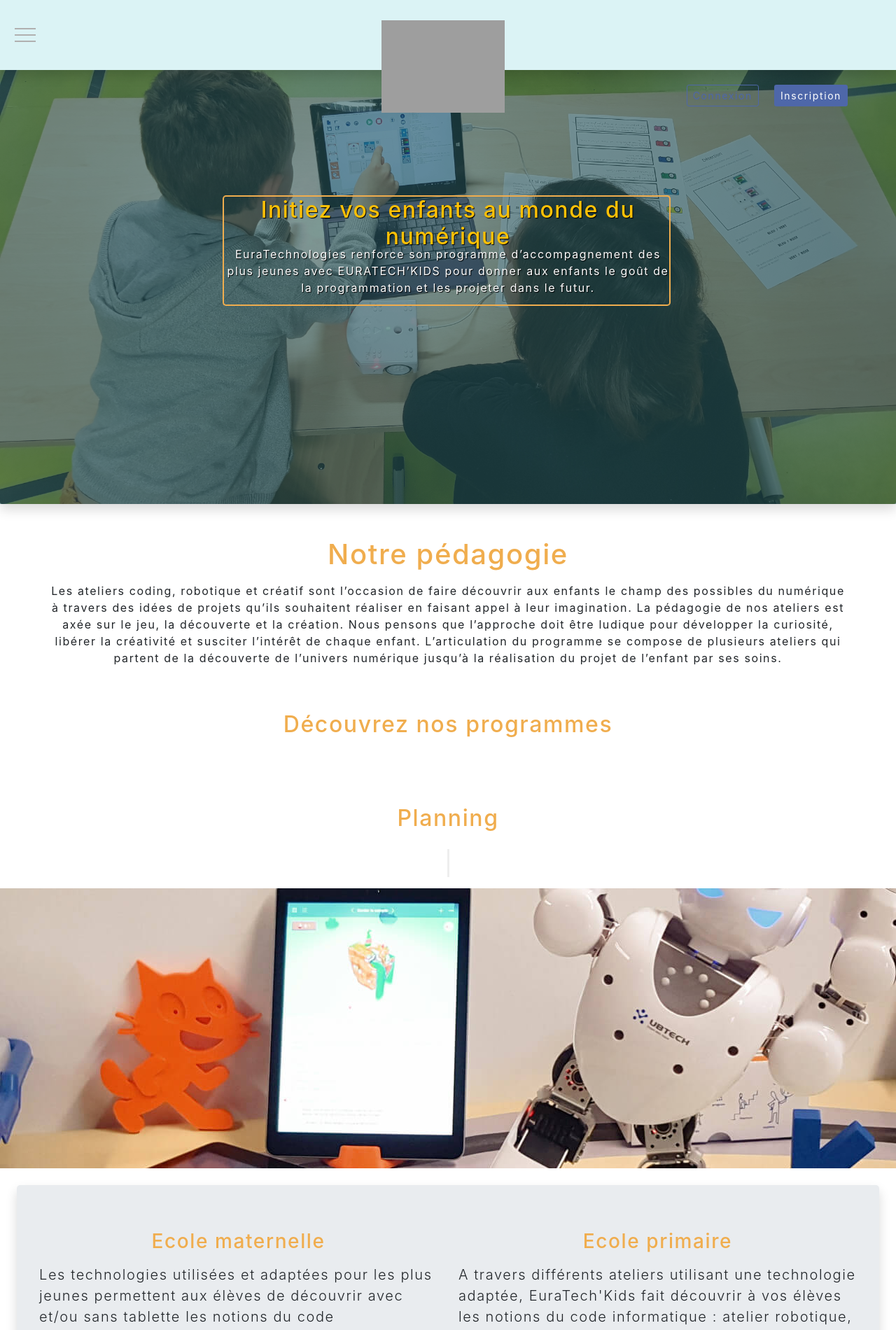
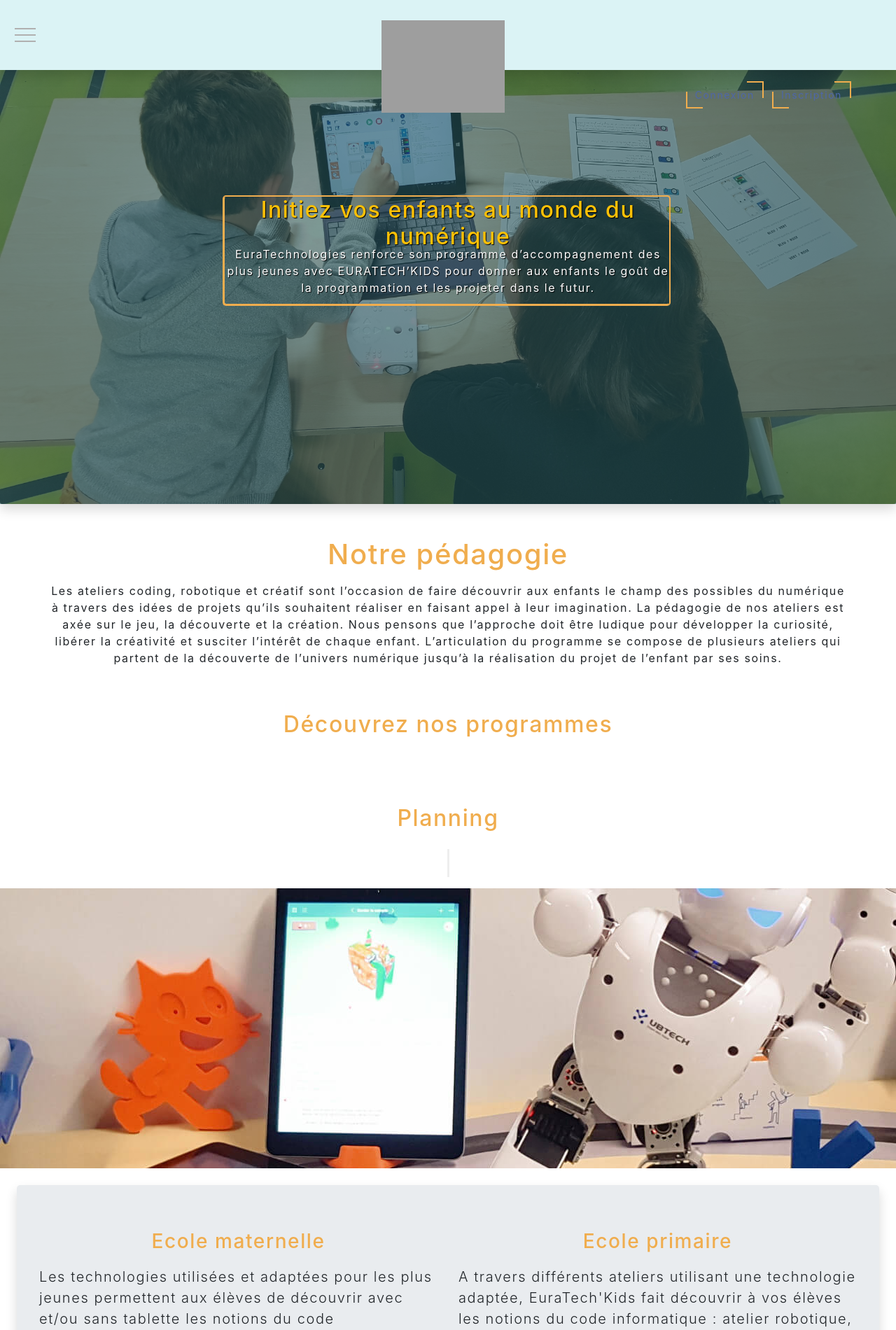
Before and after one commit to Projet-Euratech-Kids/Euratech-kids, a Symfony app: template templates/index/index.html.twig in a window 1280 px wide. Shown: the top 1900 px of the page at 70% size. Run offline with Twig, Linux system fonts and the light colour scheme; the template is opened without the code that fills it, so the values that code supplies are empty; form fields are guessed from the names that the template uses; some libraries are stand-ins or nearby versions; grey boxes are pictures that could not be loaded.

Commit message:
effect btn and h3 school and JS

```diff
--- a/public/css/style.css
+++ b/public/css/style.css
@@ -219,7 +219,7 @@ left: -2px;
 width: 0;
 height: 0;
 background: transparent;
-border: 2px solid transparent;
+border: 3px solid transparent;
 }
 
 h2:after{
@@ -430,10 +430,10 @@ animation-delay: 1s;
     margin-top: 5px;
 }
 .time-right:hover {
-    box-shadow: -15px 0 30px -15px #f0ad4e !important;
+    box-shadow: 5px 0 35px -15px #f0ad4e !important;
 }
 .time-left:hover {
-    box-shadow: 5px 0 35px -15px #9C4E95 !important;
+    box-shadow: 5px 0 25px -15px #9C4E95 !important;
 }
 /* section 4 separator */
 #separatorImg {
@@ -448,6 +448,16 @@ animation-delay: 1s;
 
 /* section 5 Ecole */
 
+.jumbotron h3:after{
+    display: block;
+    content: '';
+    border-bottom: solid 3px #f0ad4e;
+    transform: scaleX(0);
+    transition: transform 500ms ease-in-out;
+}
+.jumbotron h3:hover:after {
+     transform: scaleX(1);
+}
 
 
 /* section 6 galerie d'image */
@@ -469,6 +479,10 @@ animation-delay: 1s;
     background-attachment: fixed;
     position: relative;
     text-shadow: 1px 1px 1px black;
+}
+#separatorImgNewsletter button {
+    color: white !important;
+    font-weight: bold;
 }
 
 .caption{
@@ -502,6 +516,9 @@ animation-delay: 1s;
 #contact:hover {
     background-color: rgba(219, 243, 245, 0.70);
 }
+#contact button {
+    font-weight: bold;
+}
 
 /* footer */
 #eura{
@@ -512,6 +529,45 @@ animation-delay: 1s;
 }
 footer i:hover{
     color: red !important;
+}
+
+
+/* effect btn */
+
+.effect {
+    border: none;
+    display: inline-block;
+    outline: none;
+    position: relative;
+}
+.effect:before, .effect:after {
+    border-color: transparent;
+    -webkit-transition: all 0.25s;
+    transition: all 0.25s;
+    border-style: solid;
+    border-width: 0;
+    content: "";
+    height: 24px;
+    position: absolute;
+    width: 24px;
+}
+.effect:before {
+    border-color: #f0ad4e;
+    border-right-width: 2px;
+    border-top-width: 2px;
+    right: -5px;
+    top: -5px;
+}
+.effect:after {
+    border-bottom-width: 2px;
+    border-color: #f0ad4e;
+    border-left-width: 2px;
+    bottom: -5px;
+    left: -5px;
+}
+.effect:hover:before, .effect.hover:before, .effect:hover:after, .effect.hover:after {
+    height: 100%;
+    width: 100%;
 }
 
 /* media */
--- a/public/js/main.js
+++ b/public/js/main.js
@@ -205,3 +205,11 @@ $("input[type=checkbox]").on( "click", function(){
      $("#mdp").attr("type","password");
   }
 });
+
+
+/* btn hover effect */
+$(".hover").mouseleave(
+    function() {
+      $(this).removeClass("hover");
+    }
+  );
--- a/templates/base.html.twig
+++ b/templates/base.html.twig
@@ -22,8 +22,8 @@
             <footer class="container-fluid text-white shadow-lg" style="background-color: rgb(78,103,169);">
                 <div class="container">
                     <div class="row pt-5">
-                        <div class="col-6 col-lg-3 col-md-3 pb-3"><img id="eura" src="{{ asset('img/euratechnologies-logo-white.svg') }}" alt="euratech" class="mr-3 img-fluid"></div>
-                        <div class="col-6 col-lg-3 col-md-3 pb-3"><img id="lille" src="{{ asset('img/Logo_de_Lille.png') }}" alt="Lille" class="img-fluid"></div>
+                        <a class="col-6 col-lg-3 col-md-3 pb-3" href="https://www.euratechnologies.com/"><img id="eura" src="{{ asset('img/euratechnologies-logo-white.svg') }}" alt="euratech" class="mr-3 img-fluid"></a>
+                        <a class="col-6 col-lg-3 col-md-3 pb-3" href="https://www.lille.fr/"><img id="lille" src="{{ asset('img/Logo_de_Lille.png') }}" alt="Lille" class="img-fluid"></a>
                         <div class="col-12 col-lg-3 col-md-3 pb-3">
                             <p class="text-left">
                                 EuraTech'Kids
@@ -37,9 +37,9 @@
                             <a href="{{ path('condition') }}" class="text-white">Conditions Générales d'Utilisation</a><br>
                             <a href="{{ path('mention') }}" class="text-white">Mentions Légales</a>
                             <div class="mt-2">
-                                <a href="#"><i class="fab fa-instagram fa-2x mr-4 text-white"></i></a>
-                                <a href="#"><i class="fab fa-twitter fa-2x mr-4 text-white"></i></a>
-                                <a href="#"><i class="fab fa-facebook-square fa-2x text-white"></i></a>
+                                <a href="https://www.instagram.com/euratechkids/"><i class="fab fa-instagram fa-2x mr-4 text-white"></i></a>
+                                <a href="https://twitter.com/euratechkids"><i class="fab fa-twitter fa-2x mr-4 text-white"></i></a>
+                                <a href="https://www.facebook.com/euratechkids"><i class="fab fa-facebook-square fa-2x text-white"></i></a>
                             </div>
                         </div>
                     </div>
--- a/templates/index/condition.html.twig
+++ b/templates/index/condition.html.twig
@@ -2,7 +2,7 @@
 {% block body %}
         <div class="container pt-100">
 
-    <h2 class="pt-20">Conditions générales d’utilisation du site et des services proposés</h2>
+    <h3 class="pt-20 h2">Conditions générales d’utilisation du site et des services proposés</h3>
 
     <p class="text-justify pb-10">L’utilisation du site www.euratechkids.com implique l’acceptation pleine et entière
       des conditions générales
--- a/templates/index/index.html.twig
+++ b/templates/index/index.html.twig
@@ -38,8 +38,8 @@
                     <a class="dropdown-item" href="{{ path('logout') }}">Se déconnecter</a>
                 </div>
             {% else %}
-            <a class="btn btn-outline-eura btn-sm mr-3" data-toggle="modal" data-target="#connexion">Connexion</a>
-            <a class="btn btn-eura btn-sm mr-3" data-toggle="modal" data-target="#inscription">Inscription</a>
+            <a class="btn btn-outline-eura btn-sm mr-3 effect" data-toggle="modal" data-target="#connexion">Connexion</a>
+            <a class="btn btn-outline-eura btn-sm mr-3 effect" data-toggle="modal" data-target="#inscription">Inscription</a>
             {% endif %}
         </div>
     </header>
@@ -49,7 +49,7 @@
 
         <div id="buttons" class="py-3 text-right">
             {% if app.user %}
-                <button class="btn btn-outline-eura dropdown-toggle" type="button" id="dropdownMenuButton" data-toggle="dropdown" aria-haspopup="true" aria-expanded="false">
+                <button class="btn btn-outline-eura dropdown-toggle effect" type="button" id="dropdownMenuButton" data-toggle="dropdown" aria-haspopup="true" aria-expanded="false">
                     {{ app.user.firstname }} {{ app.user.lastname }}
                 </button>
                 <div class="dropdown-menu" aria-labelledby="dropdownMenuButton">
@@ -60,8 +60,8 @@
                     <a class="dropdown-item" href="{{ path('logout') }}">Se déconnecter</a>
                 </div>
             {% else %}
-                <button class="btn btn-eura btn-sm mr-3" data-toggle="modal" data-target="#connexion">Connexion</button>
-                <button class="btn btn-eura btn-sm mr-3" data-toggle="modal" data-target="#inscription">Inscription</button>
+                <button class="btn btn-outline-eura btn-sm mr-3 effect" data-toggle="modal" data-target="#connexion">Connexion</button>
+                <button class="btn btn-outline-eura btn-sm mr-3 effect" data-toggle="modal" data-target="#inscription">Inscription</button>
             {% endif %}
         </div>
 
@@ -115,8 +115,8 @@
                         <input type="hidden" name="_csrf_token" value="{{ csrf_token('authenticate') }}">
                     </div>
                     <div class="modal-footer">
-                        <button type="button" class="btn btn-outline-dark" data-dismiss="modal">Fermer</button>
-                        <button type="submit" class="btn btn-eura">Se connecter</button>
+                        <button type="button" class="btn btn-outline-eura mr-3 effect" data-dismiss="modal">Fermer</button>
+                        <button type="submit" class="btn btn-outline-eura effect">Se connecter</button>
                     </div>
                 </form>
             </div>
@@ -147,8 +147,8 @@
                     </div>
 
                     <div class="modal-footer">
-                        <button type="button" class="btn btn-outline-secondary" data-dismiss="modal">Fermer</button>
-                        <button type="submit" class="btn btn-eura">S'inscrire</button>
+                        <button type="button" class="btn btn-outline-eura mr-3 effect" data-dismiss="modal">Fermer</button>
+                        <button type="submit" class="btn btn-outline-eura effect">S'inscrire</button>
                     </div>
 
                         {{ form_end(registrationForm) }}
@@ -197,7 +197,7 @@
                         </div>
                         <div class="card-footer mx-auto">
 
-                            <a data-toggle="modal" data-target="#workshop-{{ workshop.id }}" class="btn btn-eura">En savoir plus</a>
+                            <a data-toggle="modal" data-target="#workshop-{{ workshop.id }}" class="btn btn-outline-eura effect">En savoir plus</a>
                         </div>
                     </div>
 
@@ -277,9 +277,9 @@
                         </div><br>
                         {% if program.category.name != "Vacances" %}
                             {% if app.user %}
-                                <a href="{{ path('member',{'id': app.user.id}) }}"><button class="btn btn-eura btn-lg mr-3">Réserver ce cours</button></a>
+                                <a href="{{ path('member',{'id': app.user.id}) }}"><button class="btn btn-outline-eura btn-lg mr-3 effect">Réserver ce cours</button></a>
                             {% else %}
-                                <a data-toggle="modal" data-target="#connexion"><button class="btn btn-eura btn-lg mr-3">Réserver ce cours</button></a>
+                                <a data-toggle="modal" data-target="#connexion"><button class="btn btn-outline-eura btn-lg mr-3 effect">Réserver ce cours</button></a>
                             {% endif %}
                         {% endif %}
                     </div>
@@ -325,9 +325,9 @@
                         </div><br>
                         {% if program.category.name != "Vacances" %}
                             {% if app.user %}
-                                <a href="{{ path('member',{'id': app.user.id}) }}"><button class="btn btn-eura btn-lg mr-3">Réserver ce cours</button></a>
+                                <a href="{{ path('member',{'id': app.user.id}) }}"><button class="btn btn-outline-eura btn-lg mr-3 effect">Réserver ce cours</button></a>
                             {% else %}
-                                <a data-toggle="modal" data-target="#connexion"><button class="btn btn-eura btn-lg mr-3">Réserver ce cours</button></a>
+                                <a data-toggle="modal" data-target="#connexion"><button class="btn btn-outline-eura btn-lg mr-3 effect">Réserver ce cours</button></a>
                             {% endif %}
                         {% endif %}
                     </div>
@@ -361,13 +361,13 @@
             <hr class="my-4">
             <p class="text-center">Durée : 1 journée avec possibilité de déjeuner sur place (prévoir un pique-nique). 1/2 journée matin ou après-midi.</p>
             <div class="text-center">
-                <a class="nav-link btn btn-eura btn-lg" href="#contact" role="button">Demander votre devis</a>
+                <a class="nav-link btn btn-outline-eura btn-lg effect" href="#contact" role="button">Demander votre devis</a>
             </div>
         </div>
     </section>
 
     <!-- Galerie d'image -->
-    <3 id="galery-link" class="text-center mt-5 h2">Galerie d'images</h3>
+    <h3 id="galery-link" class="text-center mt-5 h2">Galerie d'images</h3>
     <!-- Galerie Ordinateur -->
     <section id="galery" class="container mt-5 galery-desk">
         <div class="row mx-3">
@@ -435,7 +435,7 @@
                 <div class="text-white">
                     {{ form_start(newsletterForm, {'attr':{'id':'subscribe'}}) }}
                     {{ form_row(newsletterForm.mail) }}
-                    <button type="submit" id="submitNewsletter" class="btn btn-eura mt-3" data-toggle="modal" data-target="#sub">M'abonner</button>
+                    <button type="submit" id="submitNewsletter" class="btn btn-outline-eura mt-3 effect" data-toggle="modal" data-target="#sub">M'abonner</button>
                     {{ form_end(newsletterForm) }}
                 </div>
             </div>
@@ -453,7 +453,7 @@
                 {{ form_row(contactform.name, {'attr':{  'required' : 'required'}}) }}
                 {{ form_row(contactform.phone, {'attr': {'pattern': '[0-9]{2}[0-9]{2}[0-9]{2}[0-9]{2}[0-9]{2}', 'required' : 'required' }}) }}
                 {{ form_row(contactform.message, {'attr':{  'required' : 'required'}}) }}
-                <button class="btn btn-eura btn-block mb-3">Envoyer</button>
+                <button class="btn btn-outline-eura btn-block mb-3 effect">Envoyer</button>
                 {{ form_end(contactform) }}
             </div>
 
@@ -476,7 +476,7 @@
                             </div>
                         </div>
                         <div class="modal-footer">
-                            <button id="ok" type="button" class="btn btn-eura btn-block mx-5" data-dismiss="modal">OK</button>
+                            <button id="ok" type="button" class="btn btn-outline-eura btn-block mx-5 effect" data-dismiss="modal">OK</button>
                         </div>
                     </div>
                 </div>
@@ -502,7 +502,7 @@
                             </div>
                         </div>
                         <div class="modal-footer">
-                            <button id="checked" type="button" class="btn btn-eura btn-block mx-5" data-dismiss="modal">OK</button>
+                            <button id="checked" type="button" class="btn btn-outline-eura btn-block mx-5 effect" data-dismiss="modal">OK</button>
                         </div>
                     </div>
                 </div>
--- a/templates/index/mention.html.twig
+++ b/templates/index/mention.html.twig
@@ -2,7 +2,7 @@
 {% block body %}
     <div class="container pt-100">
 
-        <h2 class="pt-20">Mentions légales</h2>
+        <h3 class="pt-20 h2">Mentions légales</h3>
 
         <h3>Présentation du site</h3>
         <p class="text-justify pb-10">En vertu de l’article 6 de la loi n° 2004-575 du 21 juin 2004 pour la confiance dans
```
